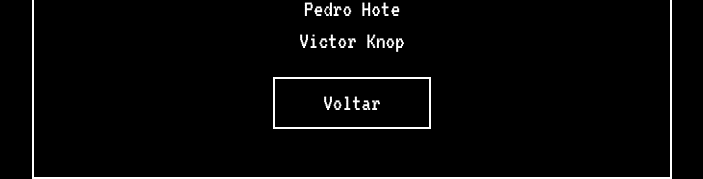
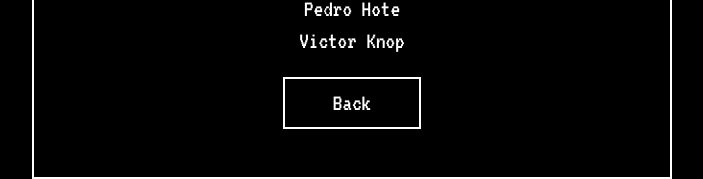
Before and after one commit to bernard-rodrigues/lantern-legend, a React (Vite) app: page /credits in a window 1280 px wide. Shown: the part 555-734 px from the top of the page, without its empty margins (288-991 px from the left). Built offline with nearby package versions, Linux system fonts and the light colour scheme; no server answers; the database is empty.

Commit message:
Translation fixing in Credits and Scoreboard

```diff
--- a/src/pages/Credits.tsx
+++ b/src/pages/Credits.tsx
@@ -30,7 +30,7 @@ export function Credits(){
                 className="mt-5 text-2xl border-white border-2 px-12 py-2 hover:bg-white hover:text-black"
                 onClick={() => navigate('/')}
             >
-                Voltar
+                Back
             </button>
         </div>
     )
--- a/src/pages/Scoreboard.tsx
+++ b/src/pages/Scoreboard.tsx
@@ -48,7 +48,7 @@ export function Scoreboard(){
                 className="mt-5 text-2xl border-white border-2 px-12 py-2 hover:bg-white hover:text-black"
                 onClick={() => navigate('/')}
             >
-                Voltar
+                Back
             </button>
         </div>
 
```
